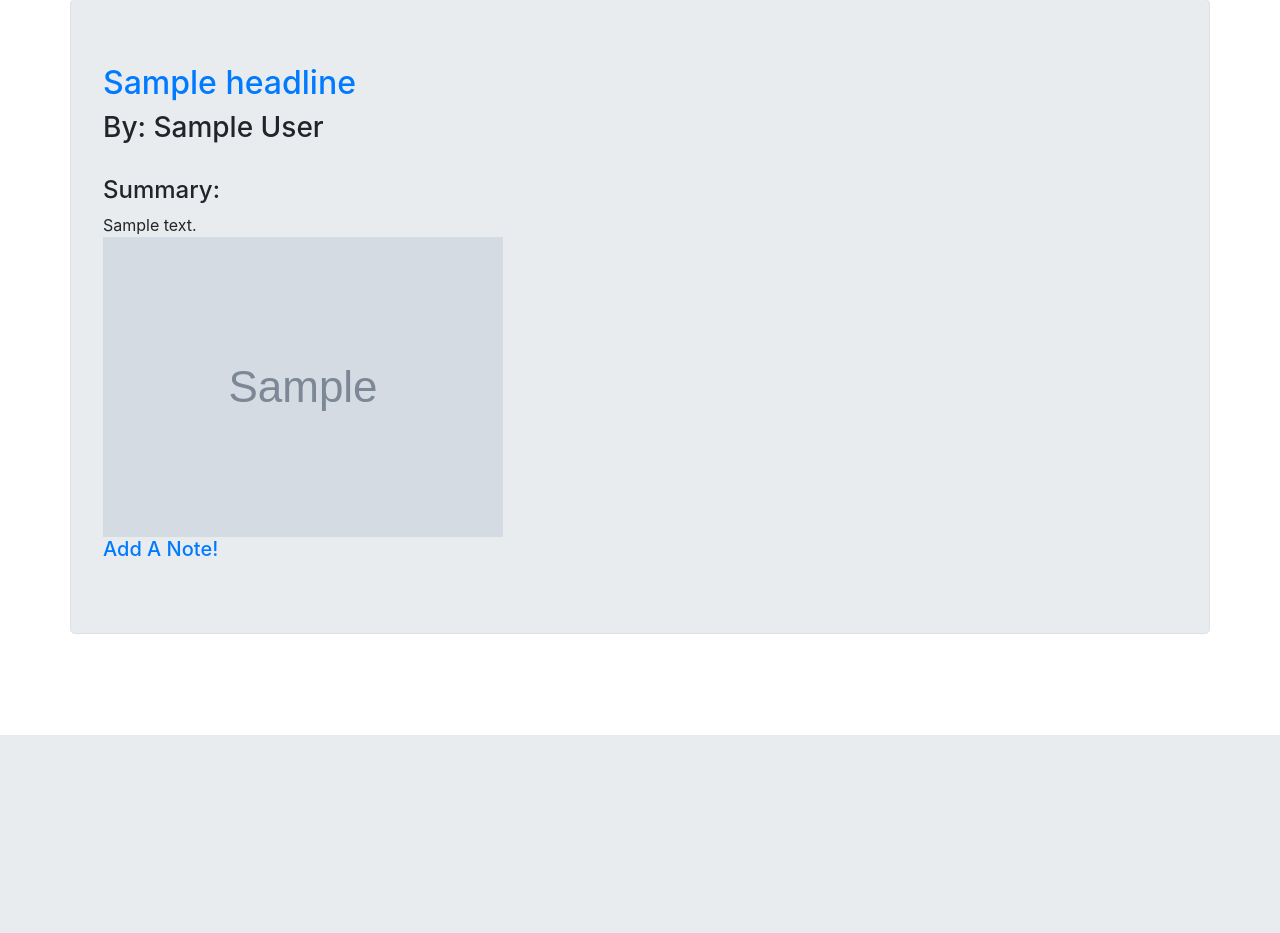
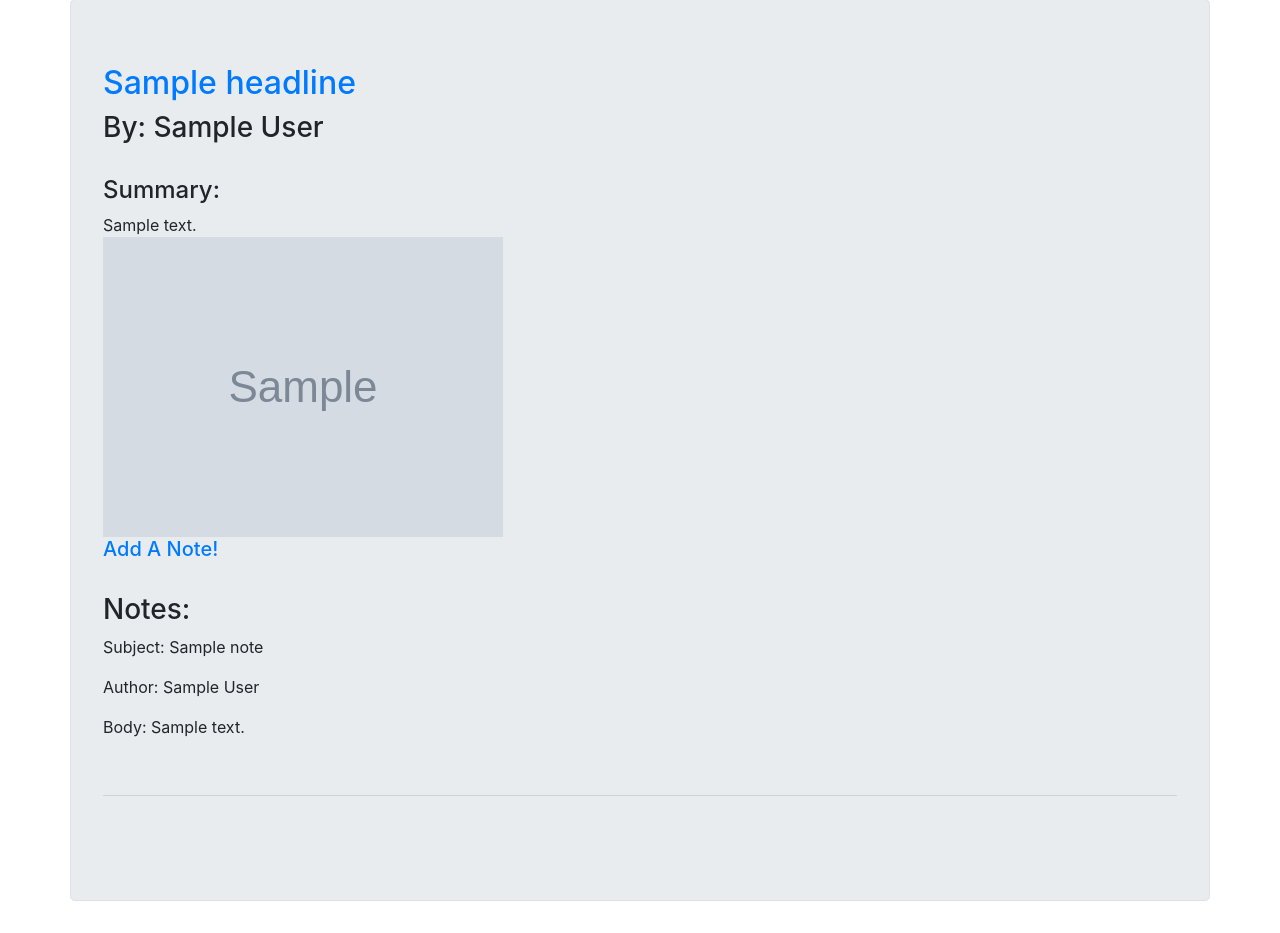
Before and after one commit to mattzuckermann/Web-Scraper_MongoDB-Cheerio, a Node server app: template views/singleArticle.handlebars in a window 1280 px wide. Shown: the part 65-998 px from the top of the page. Before the commit the page ends 800 px from the top, so only its background shows below. Run offline with Node 20, Linux system fonts and the light colour scheme; tables that the repository leaves empty hold one stand-in row (values such as "Sample post"); the template is opened without the code that fills it: values that come from a table or form of the project are taken from there, most other values are stand-ins (such as "Sample title", 1, 10 or a date in 2020); grey boxes marked "Sample" are stand-in pictures; some libraries are stand-ins or nearby versions.

Commit message:
Moved populating comments to singleArticle.handlebars

```diff
--- a/views/singleArticle.handlebars
+++ b/views/singleArticle.handlebars
@@ -15,6 +15,23 @@
                 {{/if}}
             </div>
             <h5><a href="/articles/{{_id}}/comment">Add A Note!</a></h5>
+            <br>
+            <div id="noteDiv">
+                {{#if note}}
+                <h3>Notes:</h3>
+                {{else}}
+                {{/if}}
+                {{#each note}}
+                <div id={{_id}}>
+                    <p>Subject: {{subject}}</p>
+                    <p>Author: {{author}}</p>
+                    <p>Body: {{body}}</p>
+                </div>
+                <br>
+                <hr>
+                <br>
+                {{/each}}
+            </div>
             {{/each}}
         </div>
     </div>
--- a/views/singleArticleComment.handlebars
+++ b/views/singleArticleComment.handlebars
@@ -27,11 +27,6 @@
             <br>
             <div><a><button id="saveNote" data-id={{_id}}>Save</button></a></div>
             <br>
-            <div id="noteDiv">
-                {{#each note}}
-                <p>{{_id}}</p>
-                {{/each}}
-            </div>
             {{/each}}
         </div>
     </div>
```
Also changed, not shown: controllers/htmlRoutes.js (+4 -4 lines).
